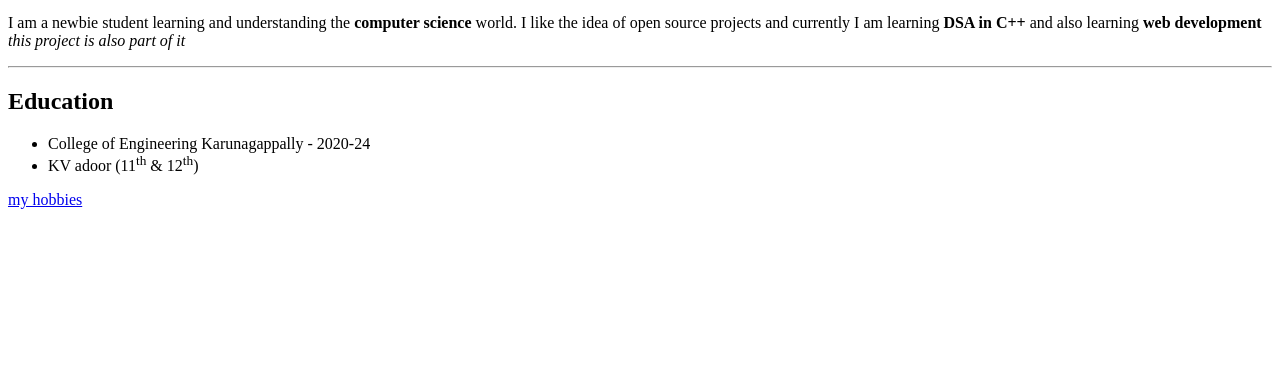
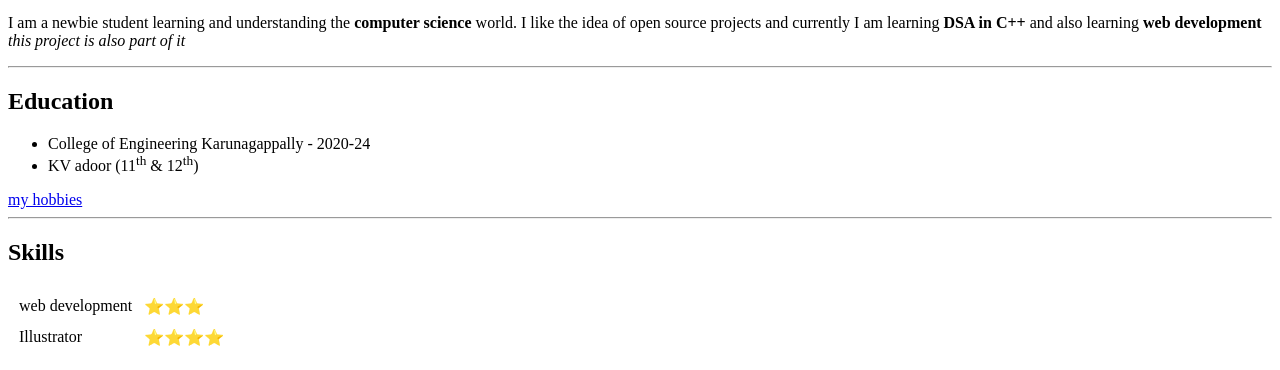
Before and after one commit to JoelMathewV/web-dev, a plain HTML site: page HTML - personal website/profile.html in a window 1280 px wide. Shown: the part 430-800 px from the top of the page. Drawn offline with Linux system fonts and the light colour scheme.

Commit message:
table format

```diff
--- a/HTML - personal website/profile.html
+++ b/HTML - personal website/profile.html
@@ -19,5 +19,17 @@
         <li>KV adoor (11<sup>th</sup> & 12<sup>th</sup>)</li>
     </ul>
     <a href="hobbies.html">my hobbies</a>
+    <hr>
+    <h2>Skills</h2>
+    <table cellspacing = "10">
+    <tr>
+        <td>web development</td>
+        <td>⭐️⭐️⭐️</td>
+    </tr>
+    <tr>
+        <td>Illustrator</td>
+        <td>⭐️⭐️⭐️⭐️</td>
+    </tr>
+    </table>
 </body>
 </html>
```
